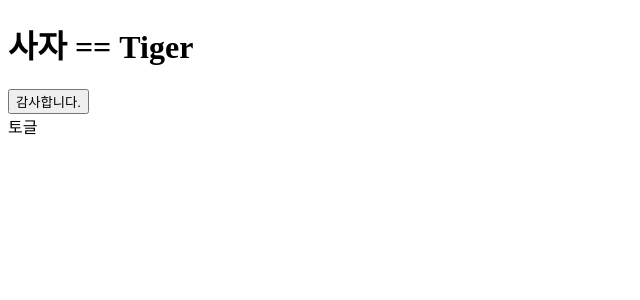
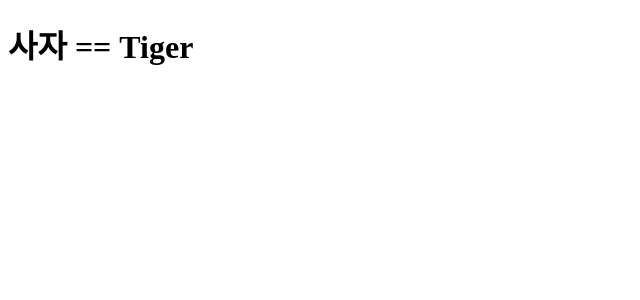
Before and after one commit to WhatIsLion/lit-fe, a Next.js app: page / in a window 1280 px wide. Shown: the top 300 px of the page, without its empty margins (0-640 px from the left). Built offline with nearby package versions, Linux system fonts and the light colour scheme.

Commit message:
feat: (none) 내부패키지, package.json > dependency 에 추가

```diff
--- a/app/page.tsx
+++ b/app/page.tsx
@@ -1,11 +1,7 @@
-import { Button, Toggle } from '@lit-ui';
-
 const Init = () => {
   return (
     <div>
       <h1>사자 == Tiger</h1>
-      <Button>감사합니다.</Button>
-      <Toggle></Toggle>
     </div>
   );
 };
--- a/package.json
+++ b/package.json
@@ -15,7 +15,8 @@
   "dependencies": {
     "next": "15.2.0",
     "react": "^19.0.0",
-    "react-dom": "^19.0.0"
+    "react-dom": "^19.0.0",
+    "lit-ui": "*"
   },
   "devDependencies": {
     "@eslint/eslintrc": "^3",
--- a/tsconfig.json
+++ b/tsconfig.json
@@ -21,11 +21,7 @@
         "name": "next"
       }
     ],
-    "baseUrl": ".",
-    "paths": {
-      "@/*": ["./app/*"],
-      "@lit-ui": ["packages/ui"]
-    }
+    "baseUrl": "."
   },
   "include": ["next-env.d.ts", "**/*.ts", "**/*.tsx", ".next/types/**/*.ts", "packages/ui/tsconfig.json"],
   "exclude": ["node_modules"]
```
